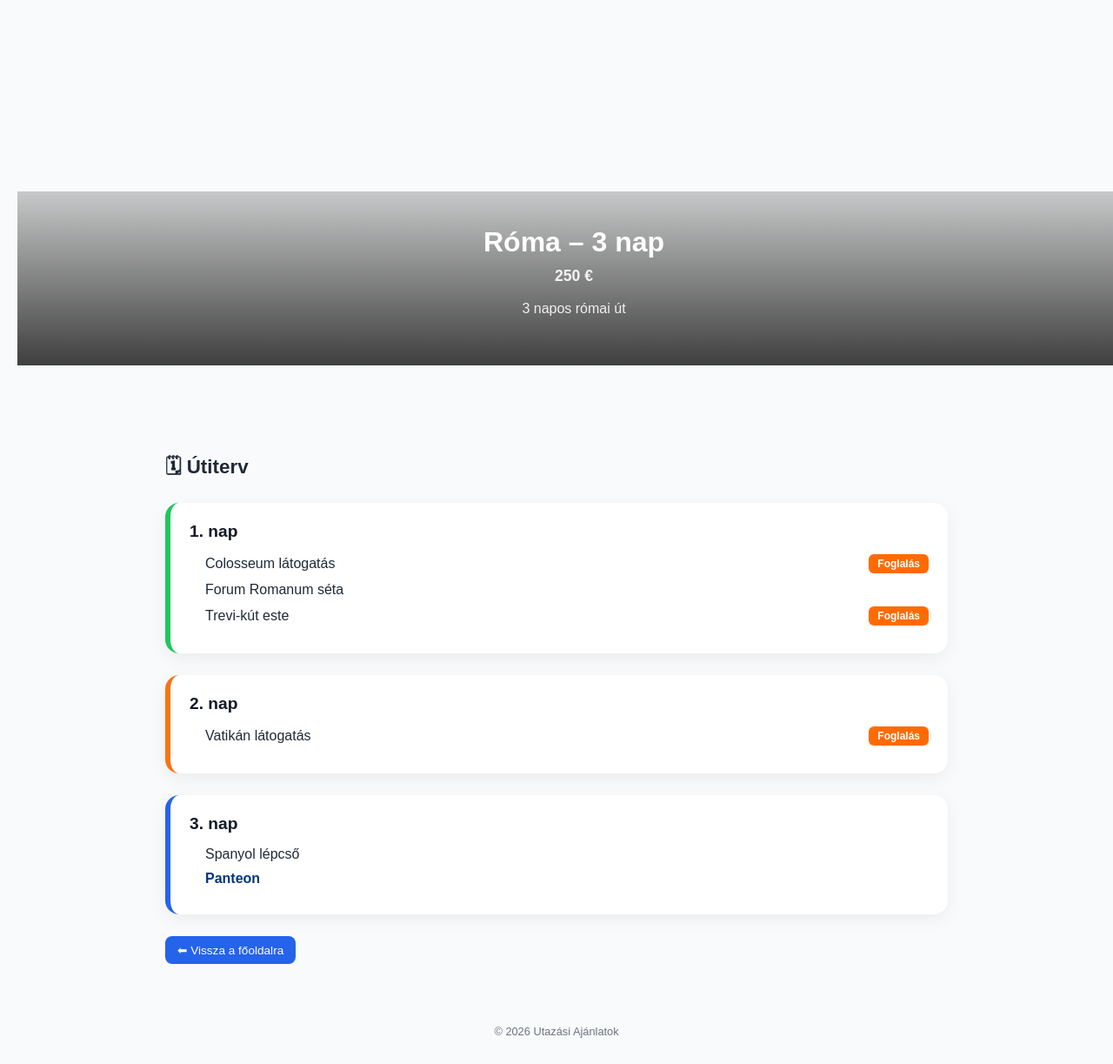
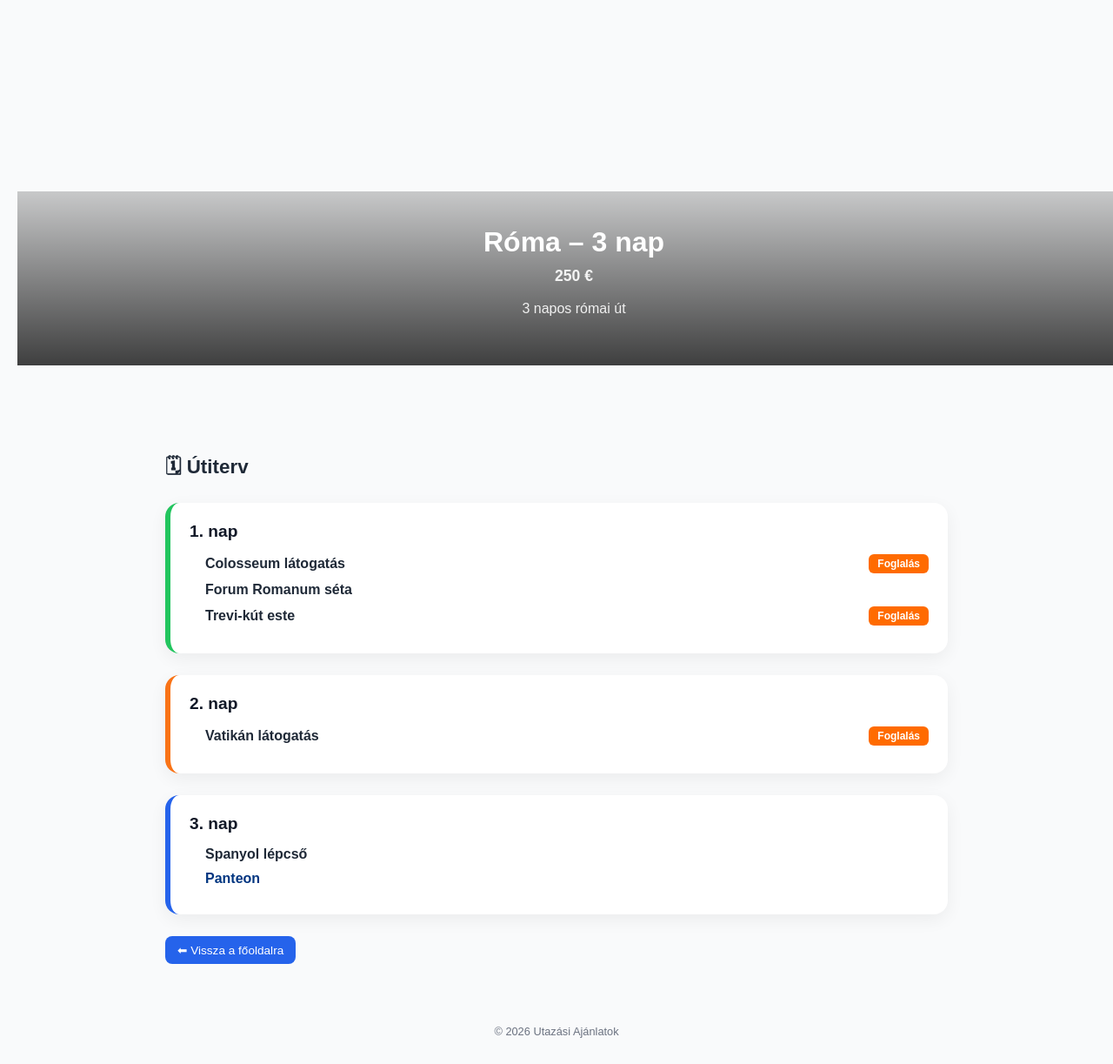
Before and after one commit to Norbi6/travel_site, a Jekyll site: the page built from _offers/rome.md, in a window 1280 px wide. Shown: the whole page at 87% size. Built offline with Jekyll 4.4.1, drawn with Linux system fonts in a browser that asks for light colours.

Commit message:
Update style.css

```diff
--- a/assets/css/style.css
+++ b/assets/css/style.css
@@ -85,13 +85,16 @@ footer {
   justify-content: space-between;
   align-items: center;
   margin-bottom: 10px;
+  flex-wrap: wrap;
 }
 
 /* Szállás link stílus */
-.activity-link {
+.activity-text, .activity-link {
   font-weight: 600;
   text-decoration: none;
   transition: color 0.2s ease;
+  word-break: break-word;
+  max-width: 100%;
 }
 
 .booking-link {
```
